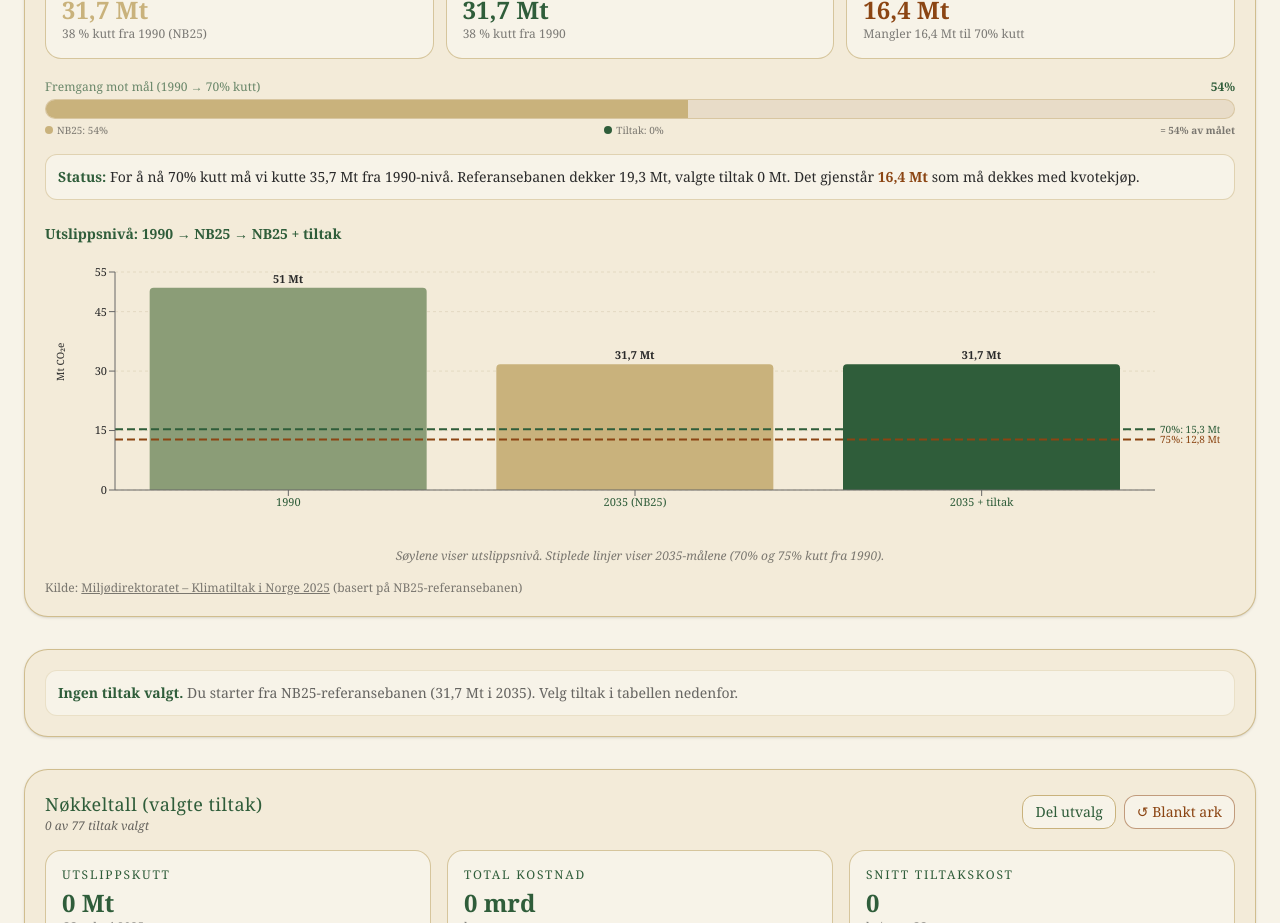
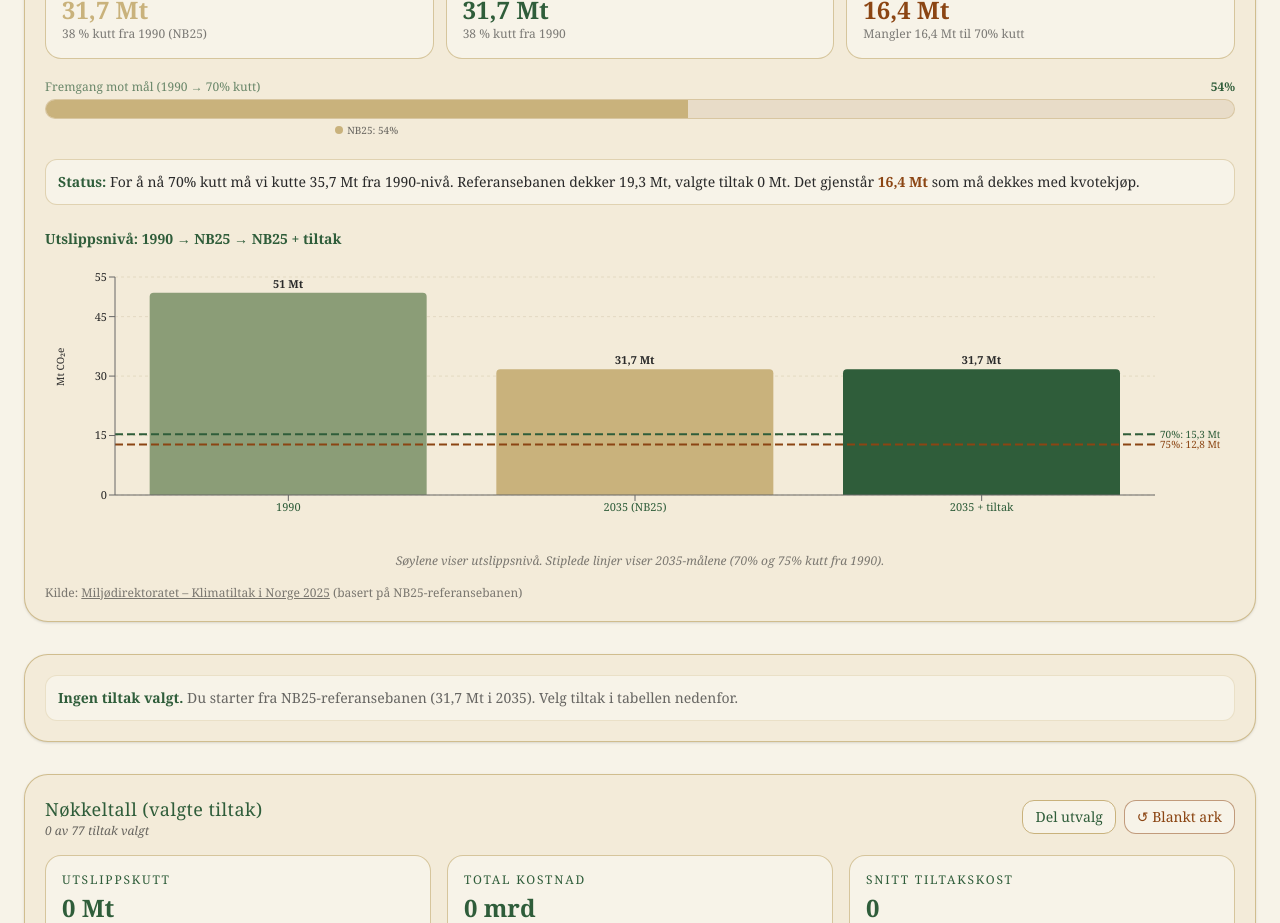
Before and after one commit to ollholl/klimatiltak-2025, a React (Vite) app: page / in a window 1280 px wide. Shown: the part 780-1703 px from the top of the page. Built offline with nearby package versions, Linux system fonts and the light colour scheme.

Commit message:
Midtstill labels under progress bar, fjern redundant prosent

```diff
--- a/src/App.jsx
+++ b/src/App.jsx
@@ -895,18 +895,31 @@ export default function KlimakurPrestigeDashboard() {
                   title={`Valgte tiltak: ${nb(targetAnalysis.extraCut, 1)} Mt`}
                 />
               </div>
-              <div className="flex flex-wrap justify-between text-[10px] text-[#2A2A2A]/60 mt-1 gap-x-3">
-                <span>
+              <div className="relative h-5 text-[10px] text-[#2A2A2A]/70 mt-1">
+                {/* NB25 label - centered under NB25 segment */}
+                <div
+                  className="absolute top-0 flex items-center justify-center"
+                  style={{
+                    left: 0,
+                    width: `${Math.min(100, targetAnalysis.nb25ContributionPercent)}%`
+                  }}
+                >
                   <span className="inline-block w-2 h-2 rounded-full bg-[#C9B27C] mr-1"></span>
                   NB25: {nb(targetAnalysis.nb25ContributionPercent, 0)}%
-                </span>
-                <span>
+                </div>
+                {/* Tiltak label - centered under tiltak segment */}
+                {targetAnalysis.coveragePercent > targetAnalysis.nb25ContributionPercent && (
+                  <div
+                    className="absolute top-0 flex items-center justify-center"
+                    style={{
+                      left: `${Math.min(100, targetAnalysis.nb25ContributionPercent)}%`,
+                      width: `${Math.min(100 - targetAnalysis.nb25ContributionPercent, Math.max(0, targetAnalysis.coveragePercent - targetAnalysis.nb25ContributionPercent))}%`
+                    }}
+                  >
                     <span className="inline-block w-2 h-2 rounded-full bg-[#2F5D3A] mr-1"></span>
                     Tiltak: {nb(Math.max(0, targetAnalysis.coveragePercent - targetAnalysis.nb25ContributionPercent), 0)}%
-                </span>
-                <span className="font-semibold">
-                  = {nb(Math.min(100, targetAnalysis.coveragePercent), 0)}% av målet
-                </span>
+                  </div>
+                )}
               </div>
             </div>
 
```
Lines whose indentation alone changed are shown as unchanged.
